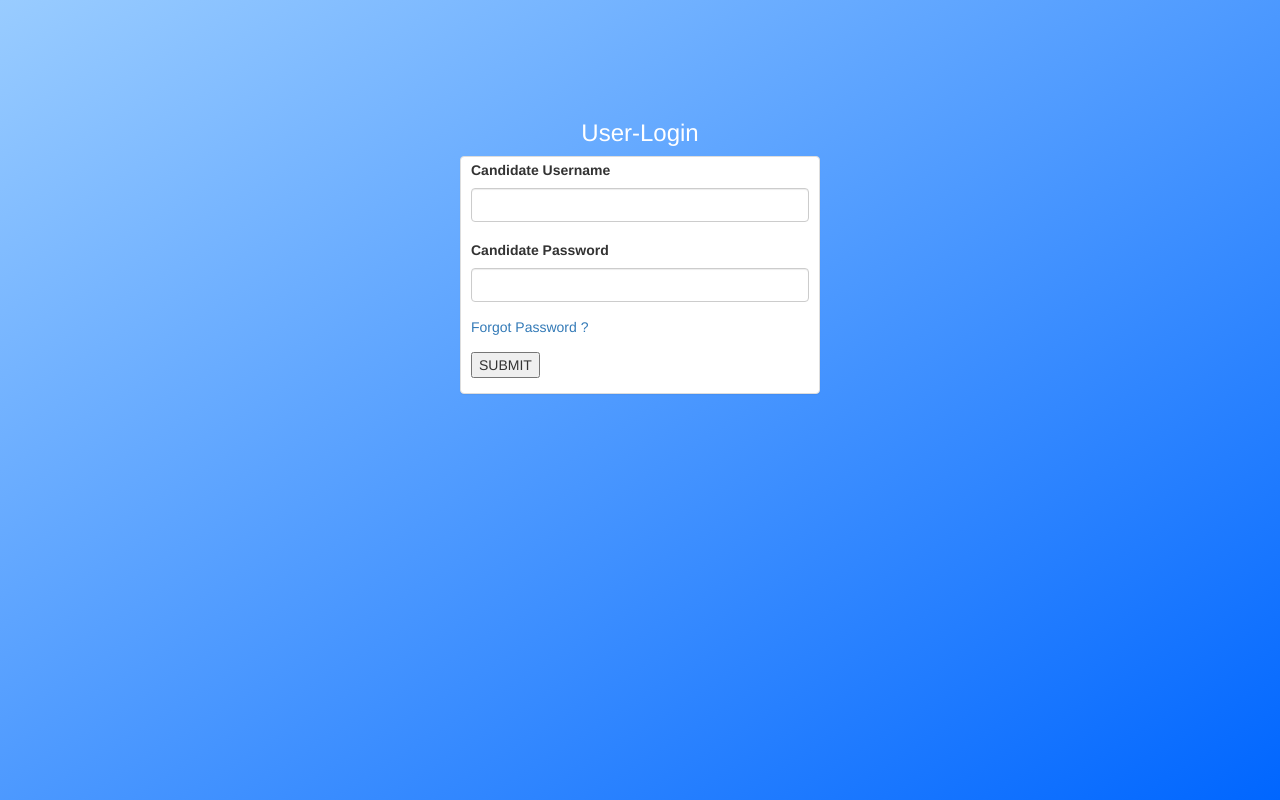
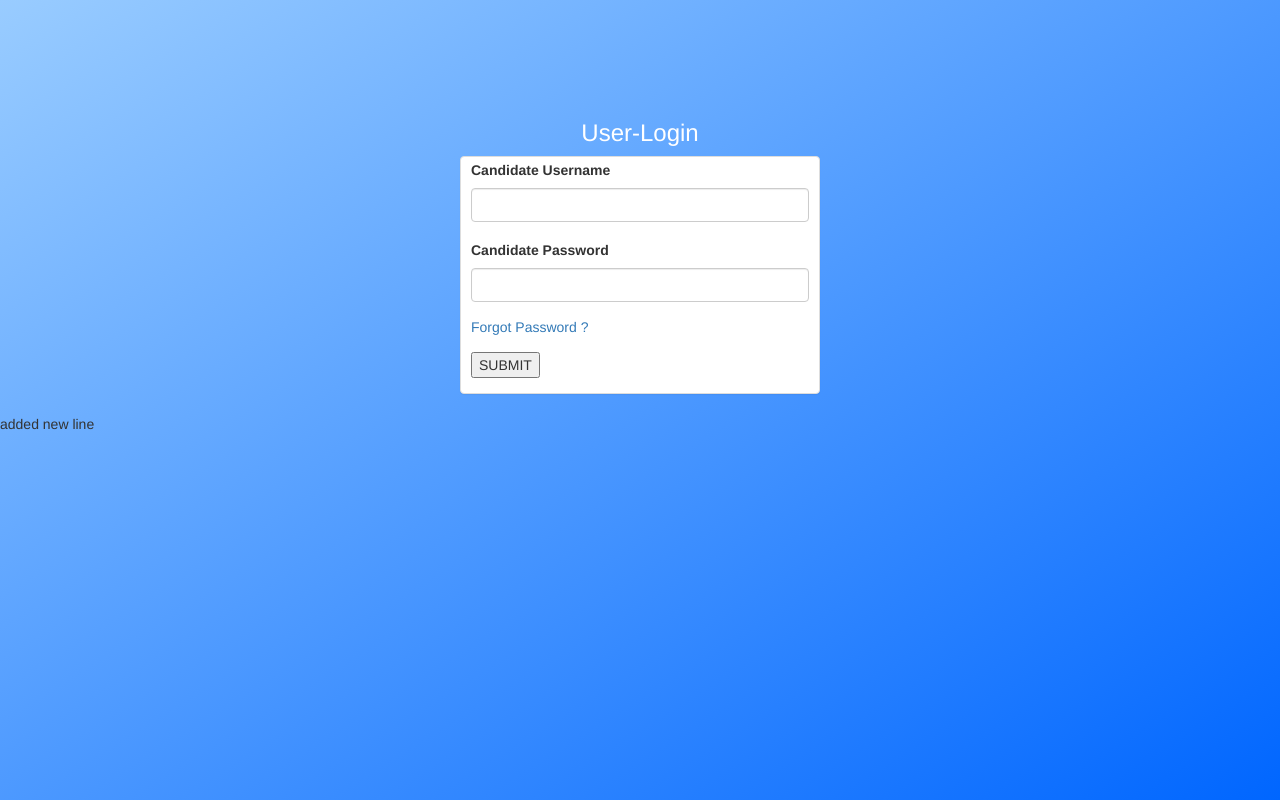
Before and after one commit to GauravPunani/online_examintaion-v2, a PHP site: page /user_login.php in a window 1280 px wide. Run offline with PHP 8.4, Linux system fonts and the light colour scheme; a user stored in the database is signed in; some libraries are stand-ins or nearby versions.

Commit message:
updated user_login.php file

```diff
--- a/user_login.php
+++ b/user_login.php
@@ -127,3 +127,4 @@ else
       padding: 0px 10px;
     }
 </style>
+added new line
```
